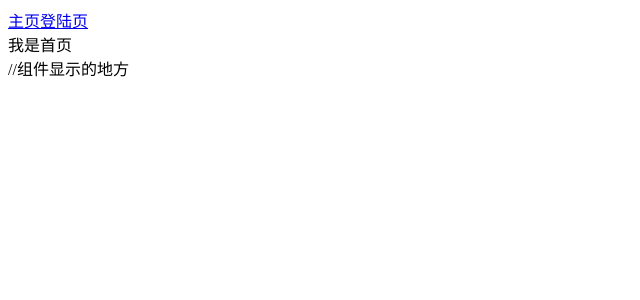
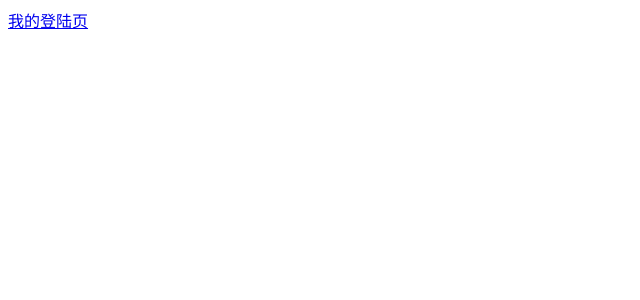
Before and after one commit to lisongyu/vuedesign, a Vue app: page / in a window 1280 px wide. Shown: the top 300 px of the page, without its empty margins (0-640 px from the left). Built offline with nearby package versions, Linux system fonts and the light colour scheme.

Commit message:
提交添加路由分类

```diff
--- a/src/App.vue
+++ b/src/App.vue
@@ -2,18 +2,13 @@
   <div id="app">
     <!-- <img alt="Vue logo" src="./assets/logo.png">
     <HelloWorld msg="Welcome to Your Vue.js App"/> -->
-    <router-link to="/">主页</router-link>
-    <router-link to="/Login">登陆页</router-link>
 
-    <router-view/>  //组件显示的地方
-
+    <router-view />
   </div>
 </template>
 
 <script>
-
-
 export default {
-  name: 'App'
-}
+  name: "App",
+};
 </script>
--- a/src/pages/home/index.vue
+++ b/src/pages/home/index.vue
@@ -1,13 +1,13 @@
 <template>
-  <div>我是首页</div>
+  <div>
+     <router-link to="/my">我的</router-link>
+    <router-link to="/Login">登陆页</router-link>
+  </div>
 </template>
 
 
 <script>
 export default {
-
-  name: 'Home'
-
-
-}
+  name: "Home",
+};
 </script>
--- /dev/null
+++ b/src/pages/my/index.vue
@@ -0,0 +1,8 @@
+<template>
+  <div>我的页</div>
+</template>
+<script>
+export default {
+  name: "Login",
+};
+</script>
--- a/src/router/index.js
+++ b/src/router/index.js
@@ -4,12 +4,14 @@ import Router from 'vue-router'
 //组件模块
 import Login from '../pages/admin/login'
 import Home from '../pages/home'
+import My from '../pages/my'
 Vue.use(Router)
 
 export default new Router({
   routes: [
     { path: '/', name: 'home', component: Home },
-    { path: '/Login', name: 'Login', component: Login }
+    { path: '/Login', name: 'Login', component: Login },
+    { path: '/My', name: 'My', component: My }
 
   ]
 })
```
